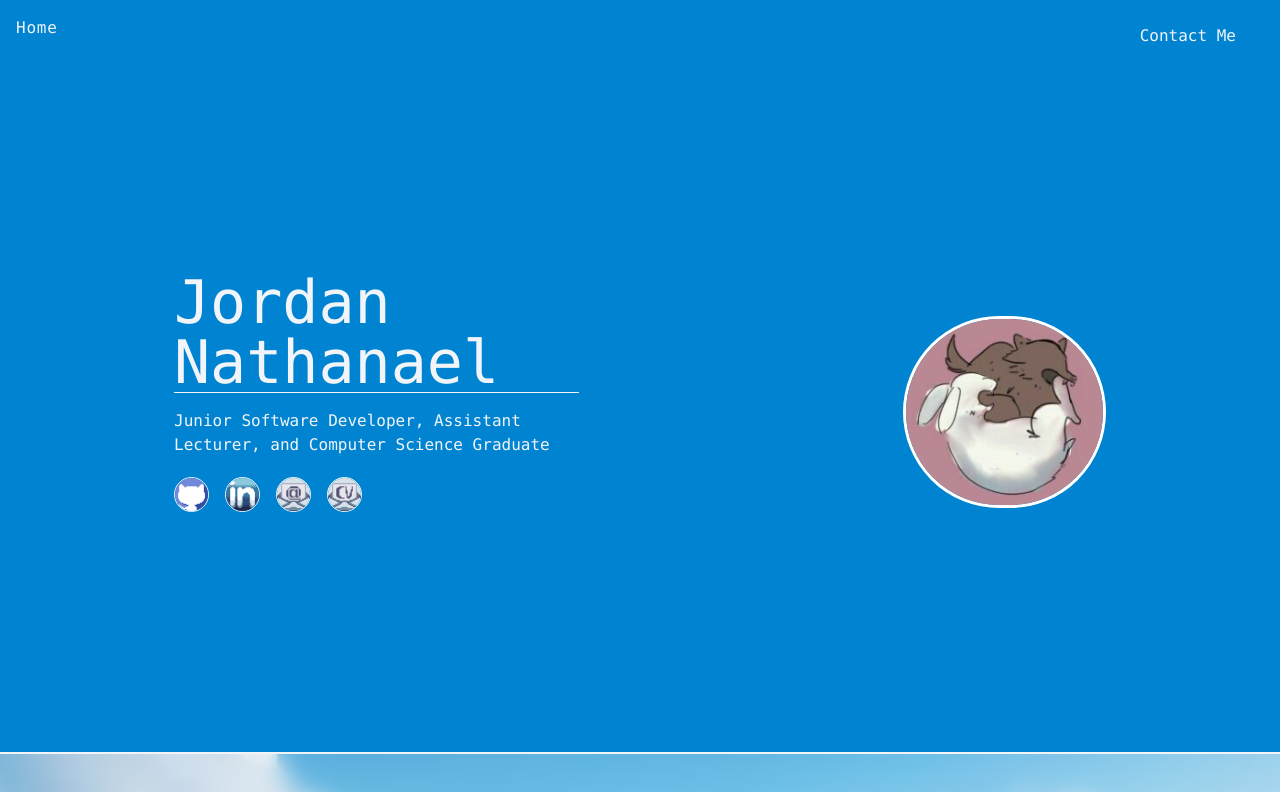
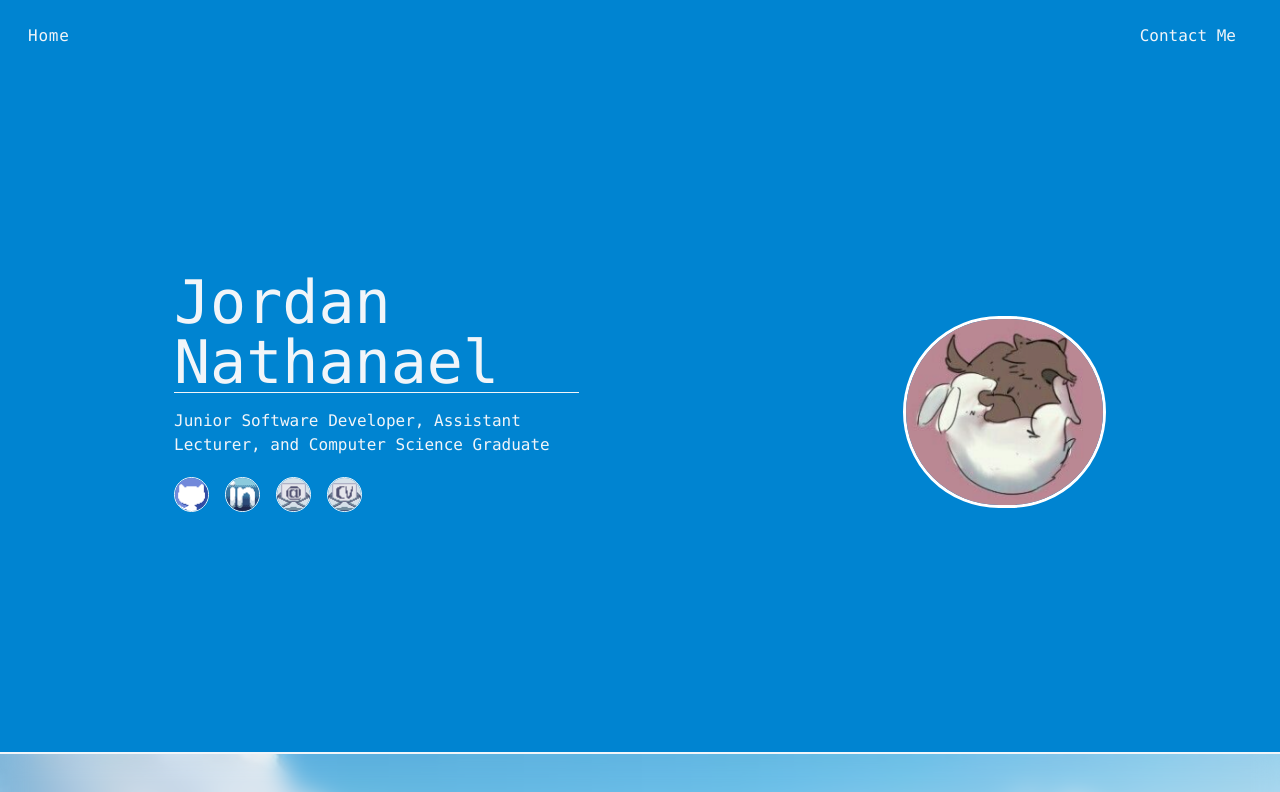
Before and after one commit to XrayenJN/PersonalWebsite, a React (Vite) app: page / in a window 1280 px wide. Shown: the top 792 px of the page. Built offline with nearby package versions, Linux system fonts and the light colour scheme.

Commit message:
fix: unsymetry between home and contactMe button is fixed

```diff
--- a/src/components/mainpage/Header.jsx
+++ b/src/components/mainpage/Header.jsx
@@ -21,7 +21,7 @@ export const Header = () => {
   return (
     <>
       <div className="flex justify-between p-4 lg:flex-row">
-        <a href="/">
+        <a href="/" className="px-3 py-2">
           <div className="tracking-wider flex items-center">Home</div>
         </a>
         <div className="space-x-4">
```
